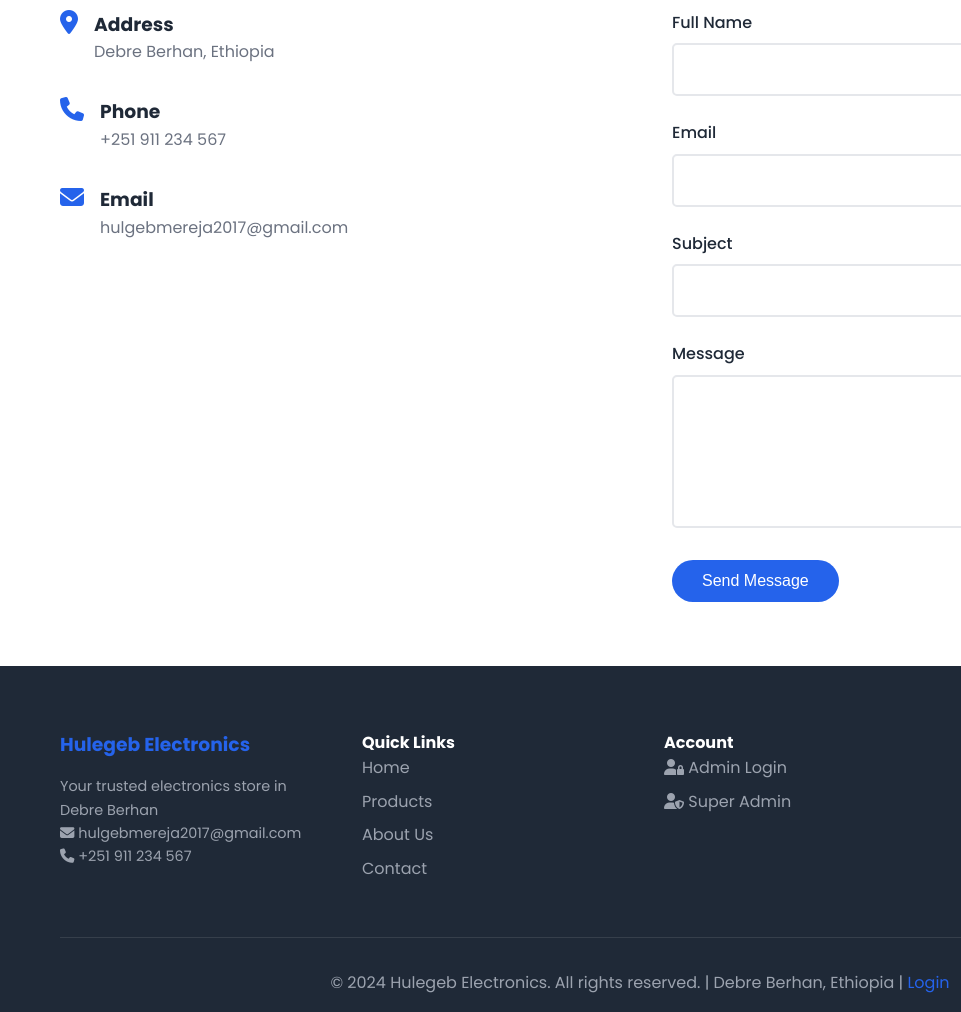
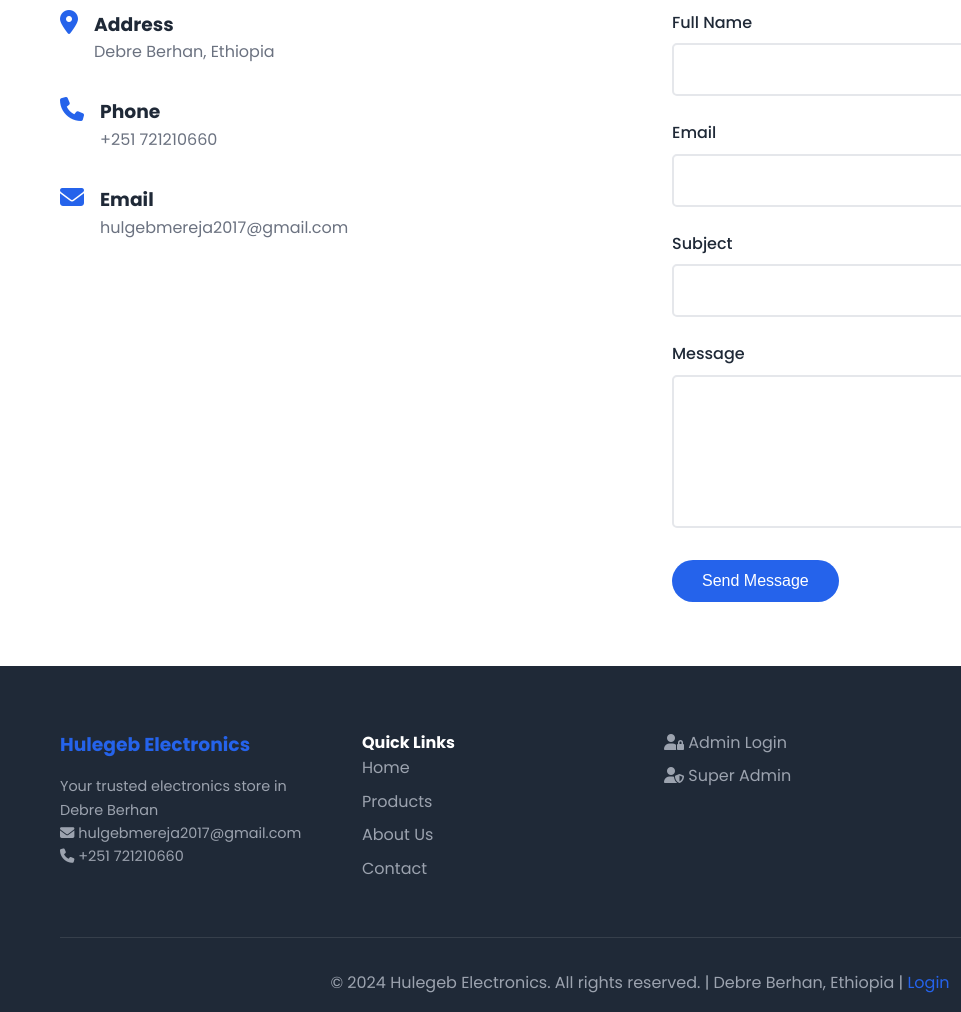
Before and after one commit to Haile-Kefle-cs/hulegeb-electronics, a website: page index.html in a window 1280 px wide. Shown: the part 8060-9072 px from the top of the page, 0-961 px from the left. Drawn offline with Linux system fonts and the light colour scheme.

Commit message:
index.html

```diff
--- a/index.html
+++ b/index.html
@@ -97,7 +97,7 @@
             <div class="contact-wrapper">
                 <div class="contact-info">
                     <div class="info-item"><i class="fas fa-map-marker-alt"></i><div><h3 data-i18n="address">Address</h3><p data-i18n="addressDetail">Debre Berhan, Ethiopia</p></div></div>
-                    <div class="info-item"><i class="fas fa-phone"></i><div><h3 data-i18n="phone">Phone</h3><p>+251 911 234 567</p></div></div>
+                    <div class="info-item"><i class="fas fa-phone"></i><div><h3 data-i18n="phone">Phone</h3><p>+251 721210660</p></div></div>
                     <div class="info-item"><i class="fas fa-envelope"></i><div><h3 data-i18n="email">Email</h3><p>hulgebmereja2017@gmail.com</p></div></div>
                 </div>
                 <form class="contact-form" id="contact-form">
@@ -118,7 +118,7 @@
                     <h3>Hulegeb Electronics</h3>
                     <p>Your trusted electronics store in Debre Berhan</p>
                     <p><i class="fas fa-envelope"></i> hulgebmereja2017@gmail.com</p>
-                    <p><i class="fas fa-phone"></i> +251 911 234 567</p>
+                    <p><i class="fas fa-phone"></i> +251 721210660</p>
                 </div>
                 <div class="footer-col">
                     <h4>Quick Links</h4>
@@ -130,7 +130,7 @@
                     </ul>
                 </div>
                 <div class="footer-col">
-                    <h4>Account</h4>
+
                     <ul>
                         <li><a href="admin.html"><i class="fas fa-user-lock"></i> Admin Login</a></li>
                         <li><a href="super-admin.html"><i class="fas fa-user-shield"></i> Super Admin</a></li>
```
